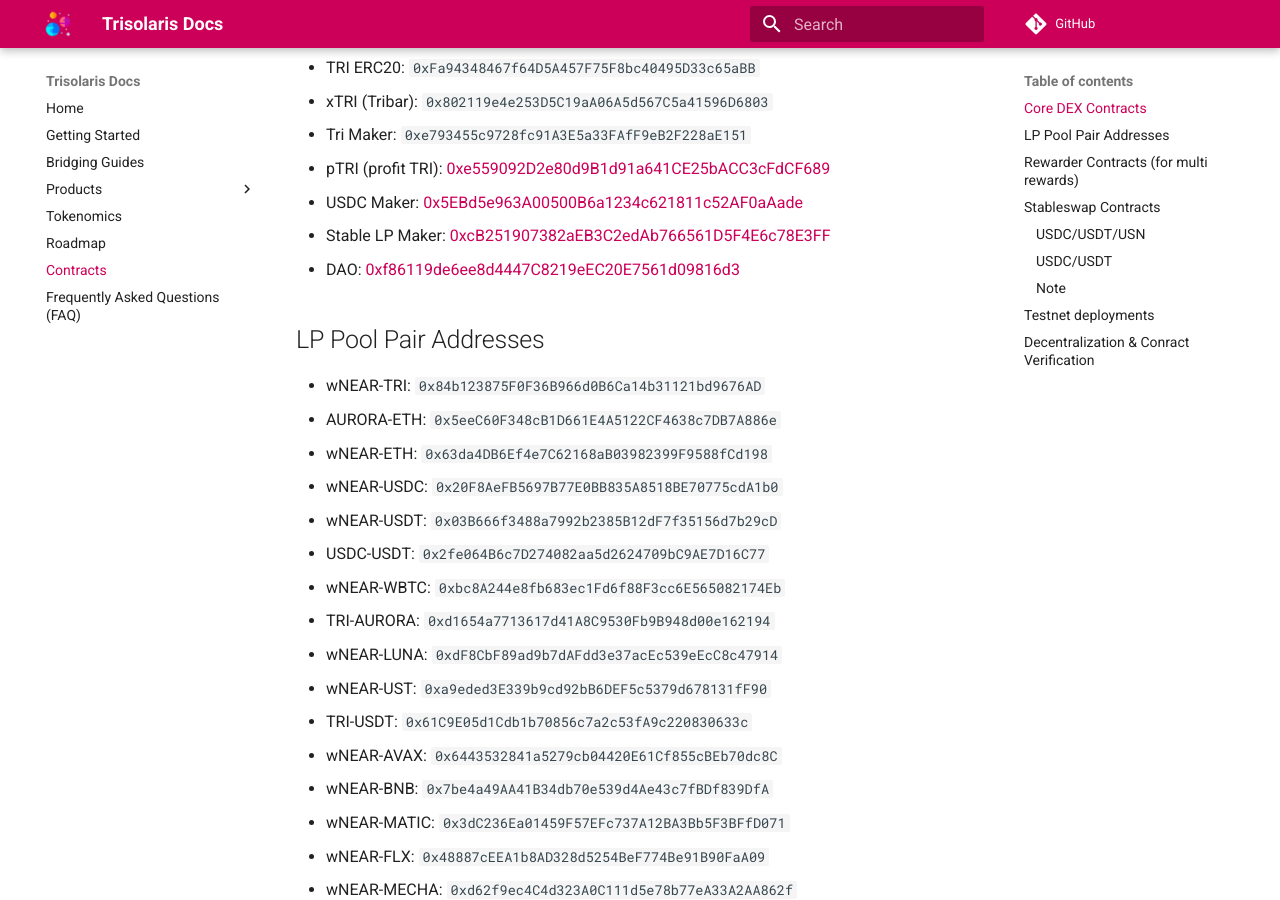
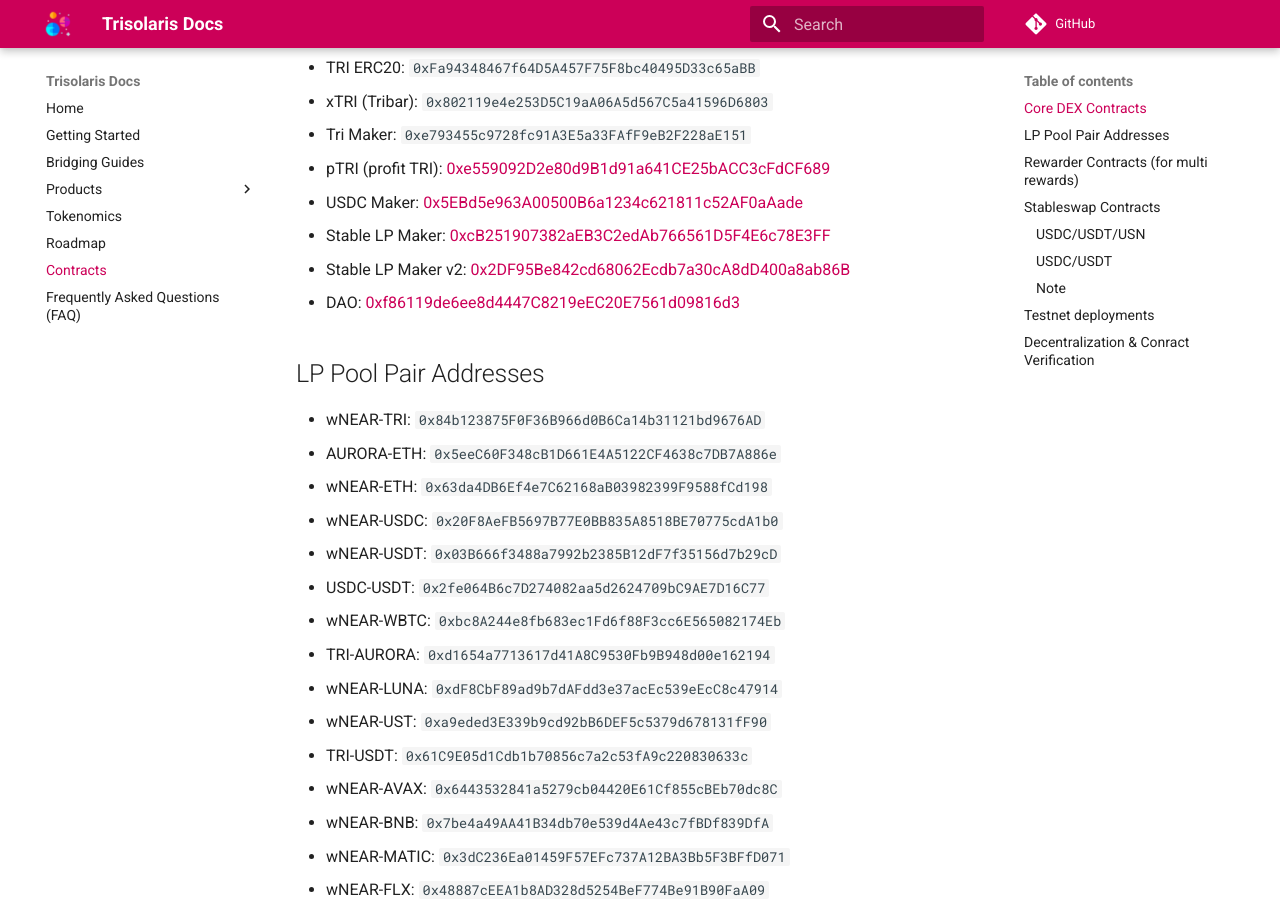
Before and after one commit to trisolaris-labs/docs, an MkDocs documentation site: the page built from docs/contracts.md, in a window 1280 px wide and 900 px high, scrolled down 385 px. Built offline with MkDocs 1.6.1 and Material for MkDocs 9.7.7, drawn with Linux system fonts in a browser that asks for light colours; comment, search, counter and statistics services are not loaded.

Commit message:
added stablemaker v2

```diff
--- a/docs/contracts.md
+++ b/docs/contracts.md
@@ -15,6 +15,7 @@
 * pTRI (profit TRI): [0xe559092D2e80d9B1d91a641CE25bACC3cFdCF689](https://aurorascan.dev/address/0xe559092D2e80d9B1d91a641CE25bACC3cFdCF689)
 * USDC Maker: [0x5EBd5e963A00500B6a1234c621811c52AF0aAade](https://aurorascan.dev/address/0x5EBd5e963A00500B6a1234c621811c52AF0aAade)
 * Stable LP Maker: [0xcB251907382aEB3C2edAb766561D5F4E6c78E3FF](https://aurorascan.dev/address/0xcB251907382aEB3C2edAb766561D5F4E6c78E3FF)
+* Stable LP Maker v2: [0x2DF95Be842cd68062Ecdb7a30cA8dD400a8ab86B](https://aurorascan.dev/address/0x2DF95Be842cd68062Ecdb7a30cA8dD400a8ab86B)
 * DAO: [0xf86119de6ee8d4447C8219eEC20E7561d09816d3](https://aurorascan.dev/address/0xf86119de6ee8d4447C8219eEC20E7561d09816d3)
 
 
```
